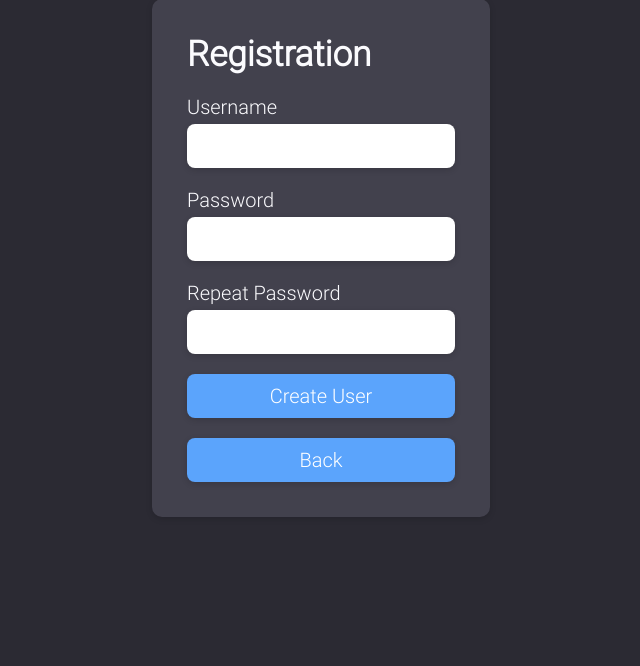
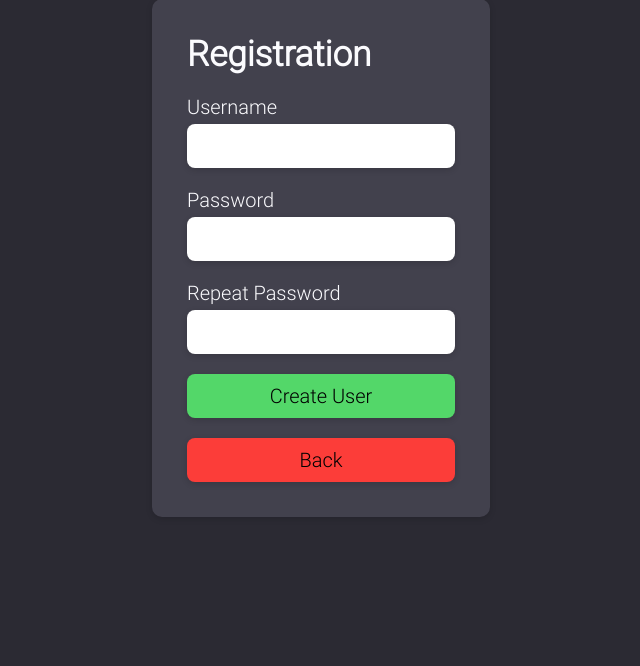
Before and after one commit to WhiteMoon030/Generic-Dashboard, a Python web app: template templates/register.html in a window 1280 px wide. Shown: the part 150-816 px from the top of the page, without its empty margins (319-959 px from the left). Run offline with Jinja, Linux system fonts and the light colour scheme; the template is opened without the code that fills it, so the values that code supplies are empty.

```diff
--- a/static/css/register.css
+++ b/static/css/register.css
@@ -1,6 +1,13 @@
 @font-face {
     font-family: "Roboto-Light";
        src: url("../fonts/Roboto/Roboto-Light.ttf");
+    font-weight: normal;
+    font-style: normal;
+}
+
+@font-face {
+    font-family: "Roboto-Medium";
+       src: url("../fonts/Roboto/Roboto-Medium.ttf");
     font-weight: normal;
     font-style: normal;
 }
@@ -38,33 +45,52 @@ label{
     margin-bottom: 5px;
 }
 
-.input-field, .input-button, button{
+.input-field, .input-button, button, .login-button{
     border-radius: 8px;
     padding: 10px;
     box-shadow: 0 2px 6px rgba(0, 0, 0, 0.15);
 }
 
-.input-button{
-    color: white;
-    background-color: #5BA4FC;
+.back-button, .input-button, .login-button{
+    color: black;
     margin-top: 20px;
     width: 100%;
     transition-duration: 0.1s;
 }
 
-.input-button:hover{
+.login-button{
+    background-color: #5BA4FC;
+}
+
+.login-button:hover, .login-button:focus{
     background-color: #5897EE;
     transform: scale(1.02);
 }
 
-.input-button:active{
+.back-button{
+    background-color: #FC3D39;
+}
+
+.back-button:hover, .back-button:focus{
+    background-color: #E33437;
+    transform: scale(1.02);
+}
+
+.input-button{
+    background-color: #53D769;
+}
+
+.input-button:hover, .input-button:focus{
+    background-color: #46C263;
+    transform: scale(1.02);
+}
+
+.back-button:active, .input-button:active, .login-button:active{
     transform: scale(0.98);
 }
 
-.input-button:focus{
+.back-button:focus, .input-button:focus, .login-button:focus{
     outline: none;
-    background-color: #5897EE;
-    transform: scale(1.02);
 }
 
 .input-field{
--- a/templates/login.html
+++ b/templates/login.html
@@ -5,6 +5,7 @@
     <meta name="viewport" content="width=device-width, initial-scale=1.0">
     <title>Login</title>
     <link rel="stylesheet" href="{{ url_for('static', filename='css/register.css') }}">
+    <link rel="icon" type="image/x-icon" href="{{ url_for('static', filename='images/logo.png') }}">
 </head>
 <body>
     <main>
@@ -25,7 +26,7 @@
                     <input type="password" name="password" class="input-field" id="passwordId" maxlength="50">
                 {% endif %}
                 {% endwith %}
-                <input type="submit" class="input-button" value="Login">
+                <input type="submit" class="login-button" value="Login">
             </form>
         </div>
     </main>
--- a/templates/register.html
+++ b/templates/register.html
@@ -5,6 +5,7 @@
     <meta name="viewport" content="width=device-width, initial-scale=1.0">
     <title>Registration</title>
     <link rel="stylesheet" href="{{ url_for('static', filename='css/register.css') }}">
+    <link rel="icon" type="image/x-icon" href="{{ url_for('static', filename='images/logo.png') }}">
 </head>
 <body>
     <main>
@@ -48,7 +49,7 @@
                         <input type="submit" class="input-button" value="Create User">
                     </form>
                     {% endwith %}
-                    <button class="input-button" onclick="document.location.href='/'">Back</button>
+                    <button class="back-button" onclick="document.location.href='/'">Back</button>
                 {% endif%}
             {% endwith %}
         </div>
```
Also changed, not shown: static/css/base.css (+12 -1 lines), templates/base.html (+8 -3 lines), static/images/logo.png (added).
